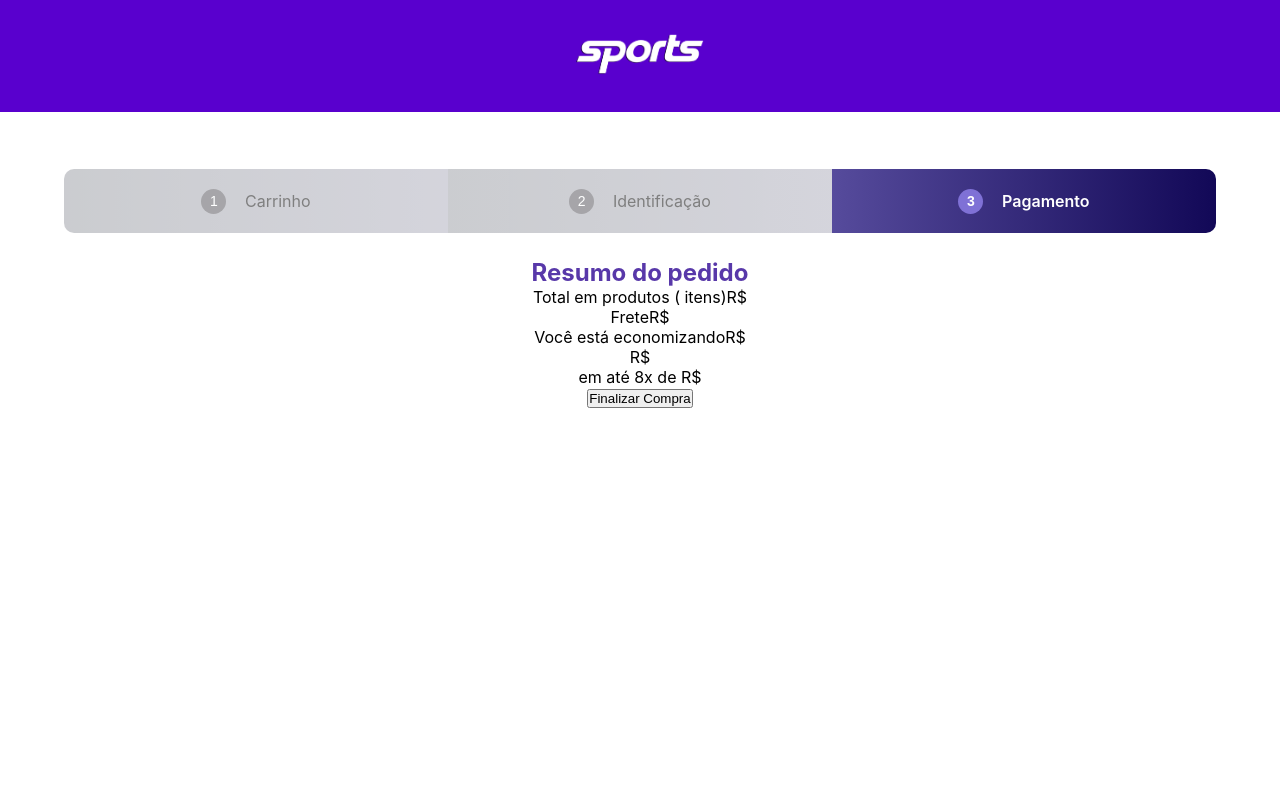
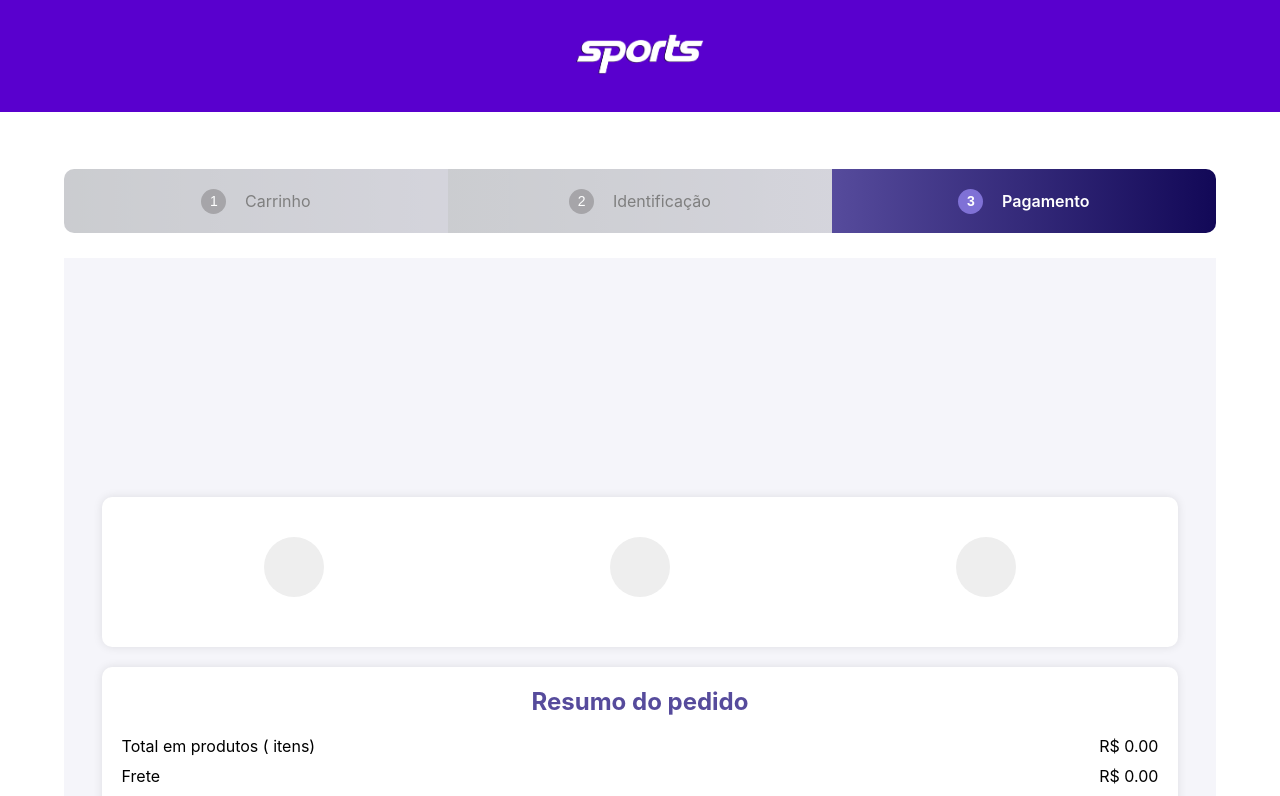
Before and after one commit to NickMarques005/sports-ecommerce, a React (Create React App) app: page /compra/pagamento in a window 1280 px wide. Shown: the top 796 px of the page. Built offline with nearby package versions, Linux system fonts and the light colour scheme.

Commit message:
refactor: Adjusting Components and hooks on the Checkout Section

```diff
--- a/src/components/checkout/Checkout.js
+++ b/src/components/checkout/Checkout.js
@@ -15,57 +15,56 @@ const Checkout = () => {
     const location = useLocation();
 
     const [groupedCartData, setGroupedCartData] = useState({});
-    const [totalPrice, setTotalPrice] = useState(null);
+    const [subTotal, setSubTotal] = useState(0);
+    const [totalPrice, setTotalPrice] = useState(0);
     const [totalCondition, setTotalCondition] = useState(null);
-    const [totalConditionPrice, setTotalConditionPrice] = useState(null);
+    const [totalConditionPrice, setTotalConditionPrice] = useState(0);
+    const [discountValue, setDiscountValue] = useState(0);
 
-    console.log(cartData);
 
     const calculateTotalValues = () => {
-        let calculatedTotalPrice = 0;
+        let tempSubTotal = 0;
+        let tempTotalPrice = 0;
+        let tempDiscountValue = 0;
+
         let calculatedTotalCondition = 0;
         let calculatedTotalConditionPrice = 0;
         const maxInstallments = 10;
-        let totalInstallments = 0;
 
-        console.log("PRODUTOS GROUPED CART DATA: ", groupedCartData);
+        Object.values(groupedCartData).forEach(item => {
+            const initPrice = parseFloat(item.init_price.replace(",", "."));
+            const finalPrice = parseFloat(item.final_price.replace(",", "."));
+            const condition = item.final_condition;
+            const quantity = item.count;
 
-        Object.values(groupedCartData).forEach(data => {
-            console.log(data.final_price);
-            const price = parseFloat(data.final_price.replace(",", "."));
-            const condition = data.final_condition;
-            if (data.count) {
-                if (data.count > 1) {
-                    let updatedPrice = 0;
-                    let updatedCondition = 0;
-                    console.log("DATA COUNT: ", data.count);
-                    updatedPrice = CalcPrices.calcTotalPrice(updatedPrice, (price * data.count));
-                    calculatedTotalPrice = calculatedTotalPrice + updatedPrice;
-                    if (data.final_condition) {
-                        updatedCondition = CalcPrices.calcTotalConditionPrice(calculatedTotalCondition, (condition * data.count));
-                        calculatedTotalCondition = updatedCondition;
-                    }
+            tempSubTotal += initPrice * quantity;
+            tempTotalPrice += finalPrice * quantity;
 
-                }
-                else {
-                    let first_condition = 0;
-                    calculatedTotalPrice = CalcPrices.calcTotalPrice(calculatedTotalPrice, price);
-                    if (data.final_condition) {
-                        first_condition = CalcPrices.calcTotalConditionPrice(calculatedTotalCondition, condition);
-                        calculatedTotalCondition = first_condition;
-                        console.log("CONDITION 1: ", condition);
-                    }
-                }
-                console.log("TOTAL PRICE: ", calculatedTotalPrice);
-                totalInstallments = Math.min(calculatedTotalCondition, maxInstallments);
+            if (condition) {
+                calculatedTotalCondition += condition * quantity;
             }
         });
 
-        setTotalPrice(CalcPrices.toStringPrice(calculatedTotalPrice));
-        setTotalConditionPrice(CalcPrices.toStringPrice(calculatedTotalPrice / totalInstallments));
-        setTotalCondition(totalInstallments);
+        tempDiscountValue = tempSubTotal - tempTotalPrice;
+
+        let totalInstallments = Math.min(calculatedTotalCondition, maxInstallments);
+        calculatedTotalConditionPrice = tempTotalPrice / totalInstallments;
+
+        setSubTotal(tempSubTotal.toFixed(2));
+        setTotalPrice(tempTotalPrice.toFixed(2));
+        setDiscountValue(tempDiscountValue.toFixed(2));
+
+        if (totalInstallments !== 0);
+        {
+            setTotalCondition(totalInstallments);
+            setTotalConditionPrice(calculatedTotalConditionPrice.toFixed(2));
+        }
 
     };
+
+    useEffect(() => {
+        calculateTotalValues();
+    }, [groupedCartData]);
 
     useEffect(() => {
         const groupedData = cartData.reduce((groups, data) => {
@@ -83,39 +82,35 @@ const Checkout = () => {
         setGroupedCartData(groupedData);
     }, [cartData]);
 
-    useEffect(() => {
-        calculateTotalValues();
-    }, [groupedCartData]);
-
     const handleCheckout = () => {
         const currentRoute = window.location.pathname;
         switch (currentRoute) {
             case "/compra/carrinho":
                 return (
-                    <Cart group_data={groupedCartData} page={currentCheckoutPage}/>
+                    <Cart group_data={groupedCartData} page={currentCheckoutPage} prices={{subTotal, totalPrice, totalCondition, totalConditionPrice, discountValue}} />
                 )
 
             case "/compra/identifica%C3%A7%C3%A3o":
                 return (
-                    <Identification group_data={groupedCartData} page={currentCheckoutPage}/>
+                    <Identification group_data={groupedCartData} page={currentCheckoutPage} />
                 )
 
             case "/compra/pagamento":
                 return (
-                    <Payment group_data={groupedCartData} page={currentCheckoutPage}/>
+                    <Payment group_data={groupedCartData} page={currentCheckoutPage} prices={{subTotal, totalPrice, totalCondition, totalConditionPrice, discountValue}} />
                 )
         }
     }
 
     useEffect(() => {
         const path = location.pathname;
-        if(path.includes("/compra/carrinho")) {
+        if (path.includes("/compra/carrinho")) {
             setCurrentCheckoutPage("carrinho");
         }
-        else if(path.includes("/compra/identifica%C3%A7%C3%A3o")){
+        else if (path.includes("/compra/identifica%C3%A7%C3%A3o")) {
             setCurrentCheckoutPage("identificação");
         }
-        else if(path.includes("/compra/pagamento")){
+        else if (path.includes("/compra/pagamento")) {
             setCurrentCheckoutPage("pagamento");
         }
 
--- a/src/components/checkout/LevelCheckout.js
+++ b/src/components/checkout/LevelCheckout.js
@@ -5,12 +5,14 @@ import { useNavigate, useLocation } from 'react-router-dom';
 import HandleLevelCheckoutPage from '../../utils/CheckoutHandling';
 import { UseAuth } from '../../contexts/AuthContext';
 import { VerifyToken } from '../../services/AuthenticationService';
+import { UseIdentification } from '../../contexts/IdentificationContext';
 
 
 function LevelCheckout(props) {
 
     const { authToken } = UseAuth();
     let cartData = useCart();
+    const { identificationData } = UseIdentification();
     let navigate = useNavigate();
 
     return (
@@ -24,7 +26,7 @@ function LevelCheckout(props) {
                 <span>Identificação</span>
             </div>
             <div className={`level_checkout_template ${props.page == "pagamento" ? "next" : "off"}`}>
-                <button className="level_number_div" onClick={() => { HandleLevelCheckoutPage(navigate, "pagamento", props.page, {cartDataLength: cartData.length}, authToken) }}><span>3</span></button>
+                <button className="level_number_div" onClick={() => { HandleLevelCheckoutPage(navigate, "pagamento", props.page, {cartDataLength: cartData.length, identificationData: identificationData}, authToken) }}><span>3</span></button>
                 <span>Pagamento</span>
             </div>
         </div>
--- a/src/components/checkout/payment/Payment.css
+++ b/src/components/checkout/payment/Payment.css
@@ -0,0 +1,99 @@
+.payment_div {
+    width: 100%;
+    min-height: 100vh;
+    padding-block-start: 80px;
+    margin: 0 auto;
+    display: flex;
+    flex-direction: column;
+    justify-content: center;
+    align-items: center;
+    background: #f5f5fa;
+}
+
+.paymentOptions_div {
+    display: flex;
+    justify-content: space-around;
+    width: 90%;
+    padding: 20px;
+    box-shadow: 0px 0px 10px rgba(0, 0, 0, 0.1);
+    border-radius: 10px;
+    margin-bottom: 20px;
+    background: white;
+}
+
+.paymentOption_template {
+    display: flex;
+    flex-direction: column;
+    justify-content: space-between;
+    align-items: center;
+    padding: 20px;
+    cursor: pointer;
+}
+
+.payment_option {
+    width: 60px;
+    height: 60px;
+    background: #eee;
+    border-radius: 50%;
+    display: flex;
+    justify-content: center;
+    align-items: center;
+}
+
+.payment_option_info {
+    margin-top: 10px;
+    text-align: center;
+    color: #333;
+}
+
+.paymentSummary_div {
+    width: 90%;
+    padding: 20px;
+    box-shadow: 0px 0px 10px rgba(0, 0, 0, 0.1);
+    border-radius: 10px;
+    background: white;
+}
+
+.paymentSummary_title_div h2 {
+    color: #564b9c;
+}
+
+.paymentSummary_info_div {
+    display: flex;
+    flex-direction: column;
+    margin-top: 20px;
+}
+
+.paymentSummary_info {
+    display: flex;
+    justify-content: space-between;
+    margin-bottom: 10px;
+}
+
+.paymentSummary_total_div {
+    margin-top: 20px;
+    padding-top: 20px;
+    border-top: 1px solid #eee;
+}
+
+.paymentSummary_totalInfo span {
+    font-size: 20px;
+    color: #120857;
+    font-weight: bold;
+}
+
+.paymentSummary_finish button {
+    width: 100%;
+    padding: 15px;
+    margin-top: 20px;
+    background-color: #3a2e85;
+    color: white;
+    border: none;
+    border-radius: 5px;
+    cursor: pointer;
+    font-size: 16px;
+}
+
+.paymentSummary_finish button:hover {
+    background-color: #564b9c;
+}
--- a/src/components/checkout/payment/Payment.js
+++ b/src/components/checkout/payment/Payment.js
@@ -1,6 +1,5 @@
 import React, { useState, useEffect } from 'react';
 import { Navigate, useNavigate } from 'react-router-dom';
-import LevelCheckout from '../LevelCheckout';
 import "./Payment.css";
 
 function Payment(props) {
@@ -49,25 +48,32 @@ function Payment(props) {
         <div className="paymentSummary_info_div">
           <div className="paymentSummary_info">
             <span>Total em produtos {`( itens)`}</span>
-                <span>R$ {}</span>
+            <span>R$ {props.prices.subTotal}</span>
           </div>
 
           <div className="paymentSummary_info">
             <span>Frete</span>
-                <span>R$ {}</span>
+            <span>R$ {props.prices.discountValue}</span>
           </div>
 
           <div className="paymentSummary_info">
             <span>Você está economizando</span>
-                <span>R$ {}</span>
+            <span>R$ {props.prices.discountValue}</span>
           </div>
 
           <div className="paymentSummary_total_div">
             <h3></h3>
+
             <div className="paymentSummary_totalInfo">
-                  <span>R$ {}</span>
-                  <p>em até 8x de R$ {}</p>
+              <span>R$ {props.prices.totalPrice}</span>
+              {
+                props.prices.totalCondition && props.prices.totalConditionPrice !== 0 ?
+                <p>em até {props.prices.totalCondition}x de R$ {props.prices.totalConditionPrice}</p>
+                : ""
+              }
+
             </div>
+
           </div>
         </div>
 
--- a/src/components/navbar_footer/CartModal.js
+++ b/src/components/navbar_footer/CartModal.js
@@ -65,8 +65,6 @@ function CartModal(props) {
         setTotalConditionPrice(CalcPrices.toStringPrice(calculatedTotalPrice / totalInstallments));
         setTotalCondition(totalInstallments);
         console.log(calculatedTotalPrice);
-
-
     };
 
     useEffect(() => {
```
Also changed, not shown: src/components/checkout/Checkout.css (+35 -2 lines), src/components/checkout/cart/Cart.js (+12 -59 lines), src/components/checkout/identification/Identification.js (+7 -2 lines). Lines whose indentation alone changed are shown as unchanged.
